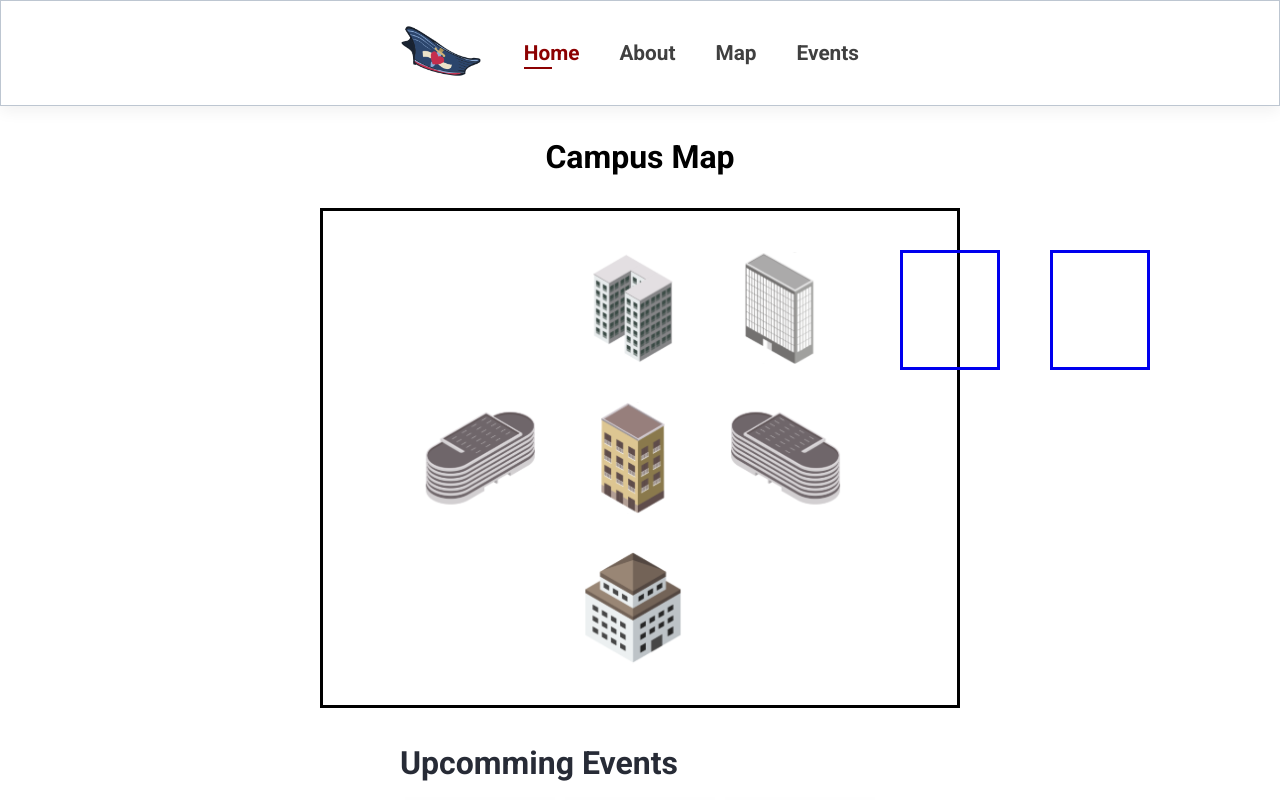
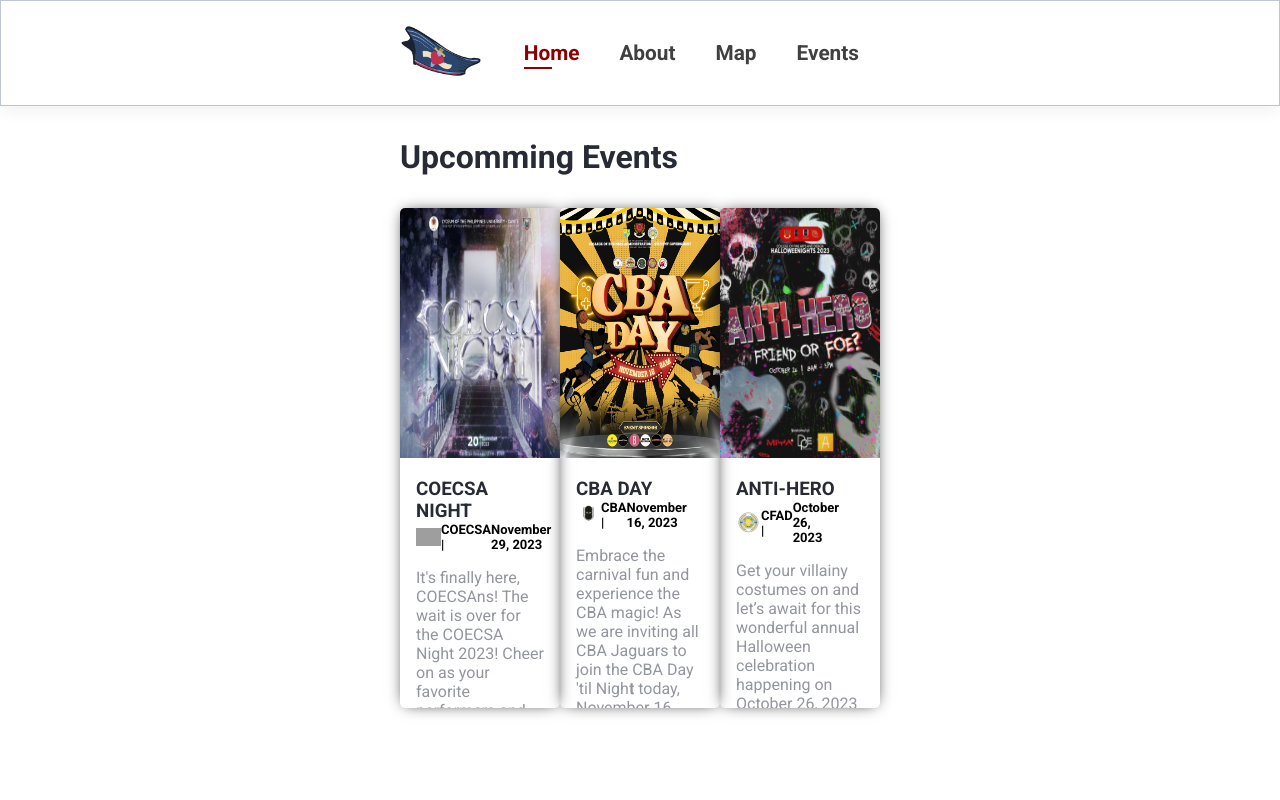
Before and after one commit to ianaumi/Lycee, a React (Create React App) app: page / in a window 1280 px wide. Shown: the top 800 px of the page. Built offline with nearby package versions, Linux system fonts and the light colour scheme; grey boxes are pictures that could not be loaded.

Commit message:
Removed: Map Component

```diff
--- a/src/Components/Map-component/Map.js
+++ /dev/null
@@ -1,22 +0,0 @@
-import './MapStyles.css';
-import buildings from '../../Assets/buildings.svg';
-
-export default function Map() {
-    return(
-        <>
-        <div className='map-container'>
-            <h1>Campus Map</h1>
-            <img src={buildings} alt='buildings' className='campus-map'/>
-
-            <a href="/">
-                <div className="buildings coecsa-building"></div>
-            </a>
-
-            <a href="/">
-                <div className="buildings annex-building"></div>
-            </a>
-
-        </div>
-        </>
-    )
-}
--- a/src/Components/Map-component/MapStyles.css
+++ /dev/null
@@ -1,53 +0,0 @@
-.map-container{
-    padding-top: 2rem;
-}
-
-.map-container h1{
-    padding-bottom: 2rem;
-
-}
-
-.campus-map{
-    width: 50%;
-    height: 500px;
-    border-style: solid;
-}
-
-.buildings {
-    position: absolute;
-    top: 0;
-    left: 0;
-    width: 200px;
-    height: 180px;
-    border-style: solid;
-}
-
-.buildings.coecsa-building{
-    left: 900px;
-    top: 250px;
-    width: 100px;
-    height: 120px;
-}
-
-.buildings.annex-building{
-    left: 1050px;
-    top: 250px;
-    width: 100px;
-    height: 120px;
-}
-
-@media  screen and (max-width:769px){
-
-    .campus-map{
-        width: 100%;
-        height: 500px;
-    }
-
-    .buildings.coecsa-building{
-        left: 3px;
-        top: 250px;
-        width: 100px;
-        height: 120px;
-    }
-
-}
--- a/src/Routes/Home-page.js
+++ b/src/Routes/Home-page.js
@@ -1,12 +1,10 @@
 import Navbar from "../Components/Navigation-component/Navbar";
-import Map from "../Components/Map-component/Map";
 import Event from "../Components/Events-component/Event";
 
 export default function Home(){
     return(
         <>
         <Navbar/>
-        <Map/>
         <Event/>
         </>
     )
```
